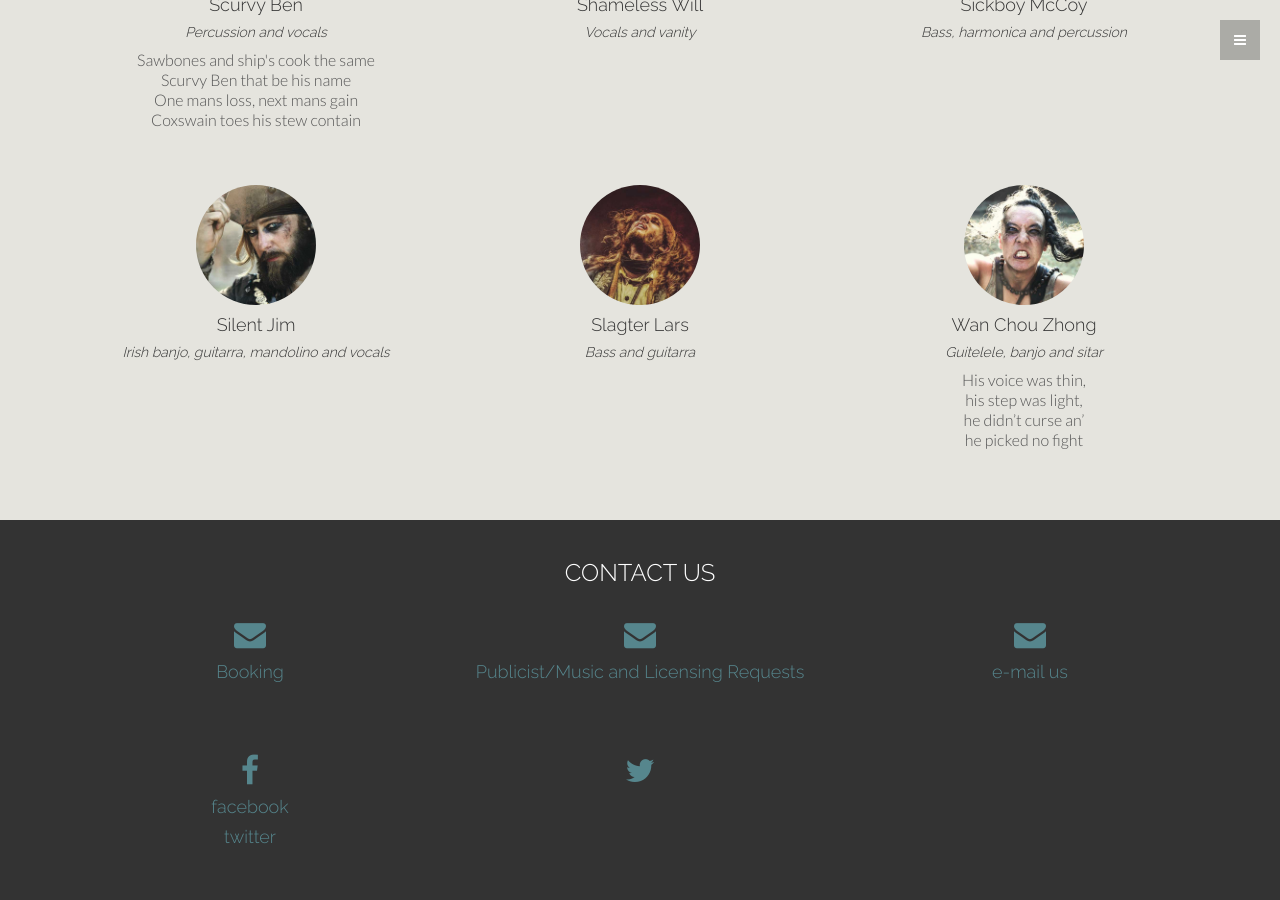
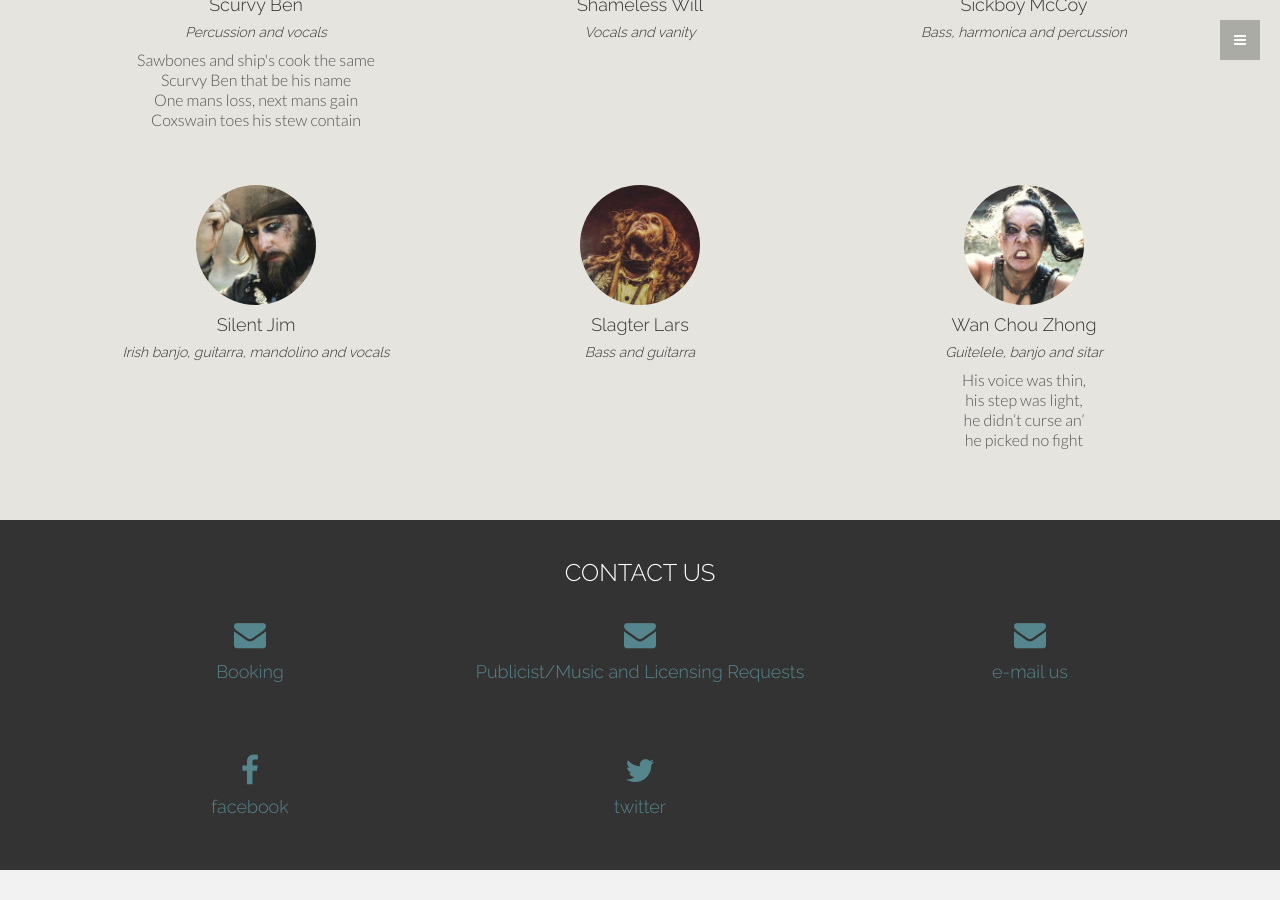
Before and after one commit to danielwerthen/yebanished, a Jekyll site: the page built from index.html, in a window 1280 px wide and 900 px high, scrolled down 4813 px. Built offline with Jekyll 4.4.1, drawn with Linux system fonts in a browser that asks for light colours; a script that is not in the unit is left out; after the commit the page ends 5683 px from its top, so only the background shows below that.

```diff
--- a/index.html
+++ b/index.html
@@ -201,13 +201,13 @@ title: Ye Banished Privateers
       <div class="col-sm-4">
         <a href="http://www.facebook.com/YeBanishedPrivateers"><i class="fa fa-facebook fa-2x"></i>
           <h4>facebook</h4></a>
-          <h4>twitter</h4></a>
-        <br>
+         <br>
       </div>
       <div class="col-sm-4">
         <a href="http://twitter.com/yebanished">
           <i class="fa fa-twitter fa-2x"></i>
-        <br>
+            <h4>twitter</h4></a>
+         <br>
       </div>
     </div>
   </div>
```
